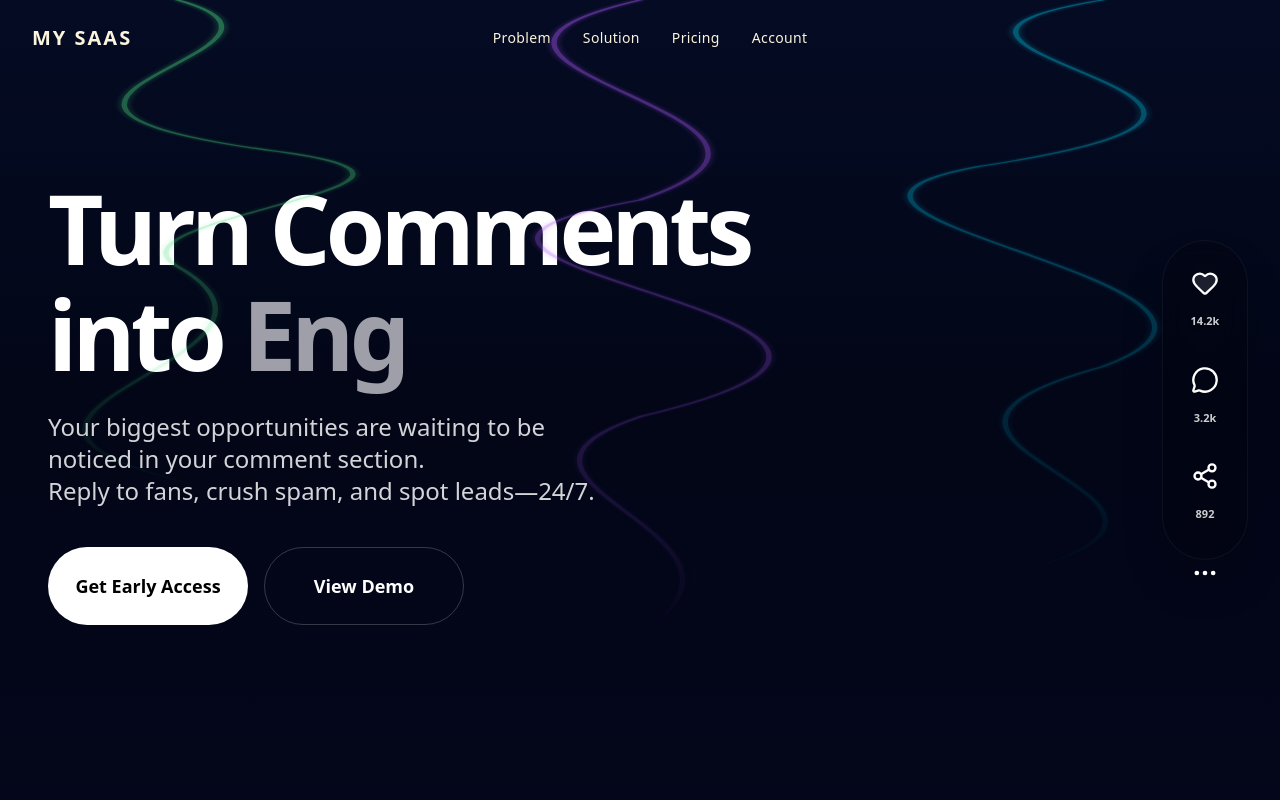
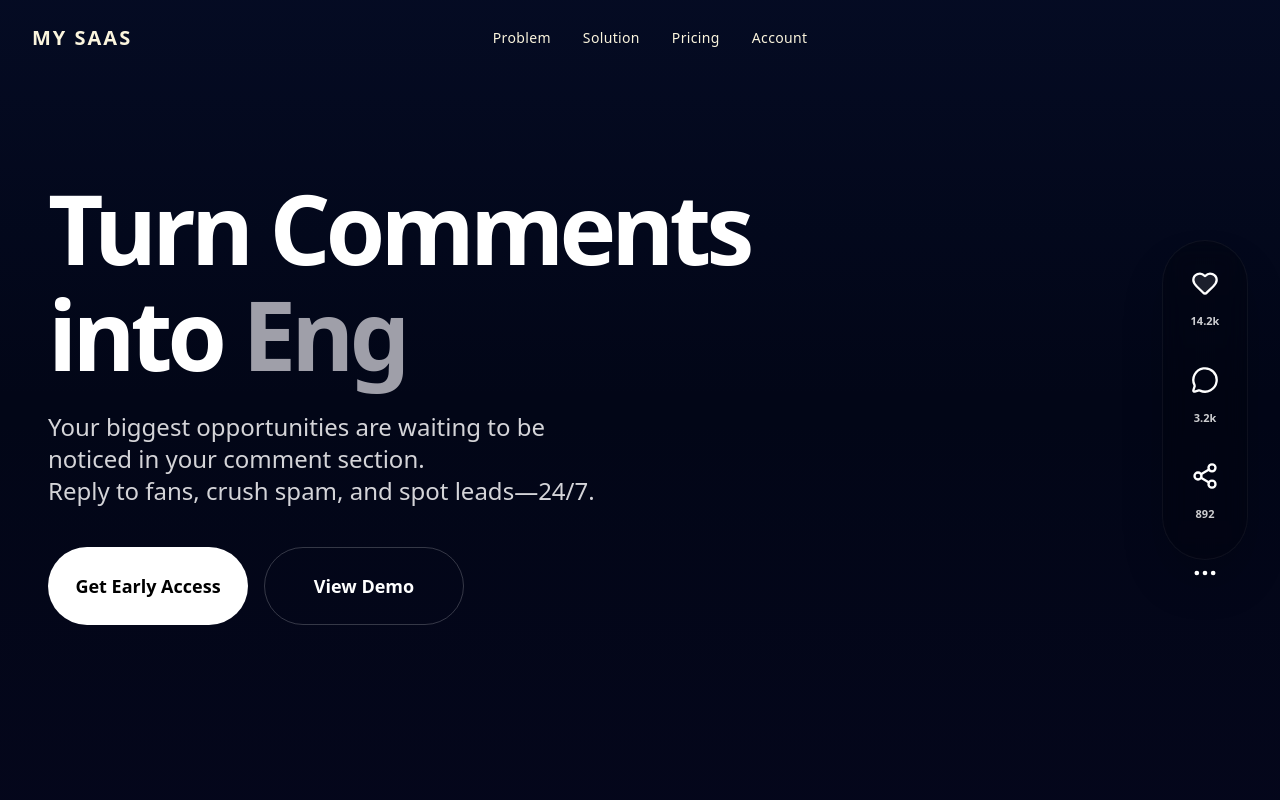
Before and after one commit to ynaffo/landing-page, a Next.js app: page / in a window 1280 px wide. Shown: the top 800 px of the page. Built offline with nearby package versions, Linux system fonts and the light colour scheme.

Commit message:
Remove color scroll lines

```diff
--- a/app/layout.tsx
+++ b/app/layout.tsx
@@ -2,7 +2,7 @@ import type { Metadata } from "next";
 import { Geist, Geist_Mono } from "next/font/google";
 import "./globals.css";
 import Footer from "@/components/Footer";
-import { ScrollLines } from "@/components/ScrollLines";
+
 
 const geistSans = Geist({
   variable: "--font-geist-sans",
@@ -29,7 +29,6 @@ export default function RootLayout({
       <body
         className={`${geistSans.variable} ${geistMono.variable} antialiased min-h-screen bg-[#020617] text-white`}
       >
-        <ScrollLines />
         {children}
         <Footer />
       </body>
```
